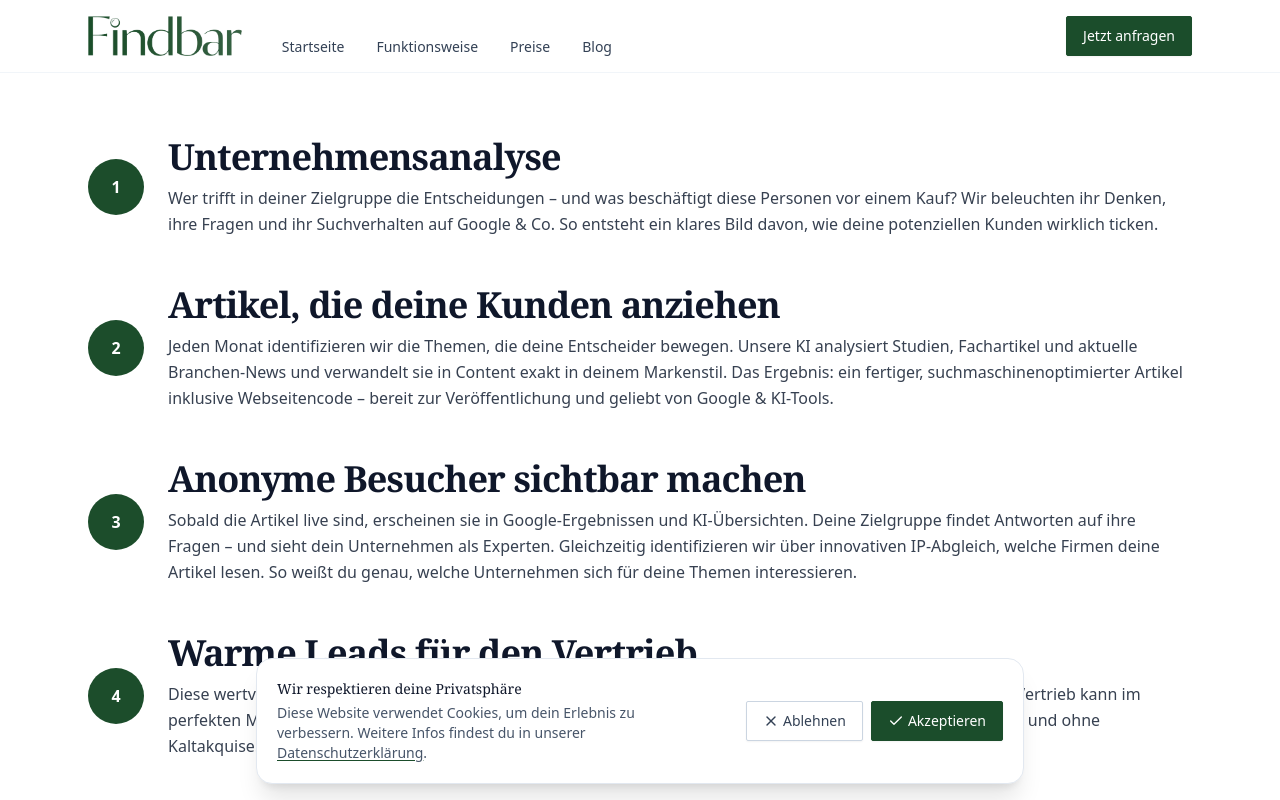
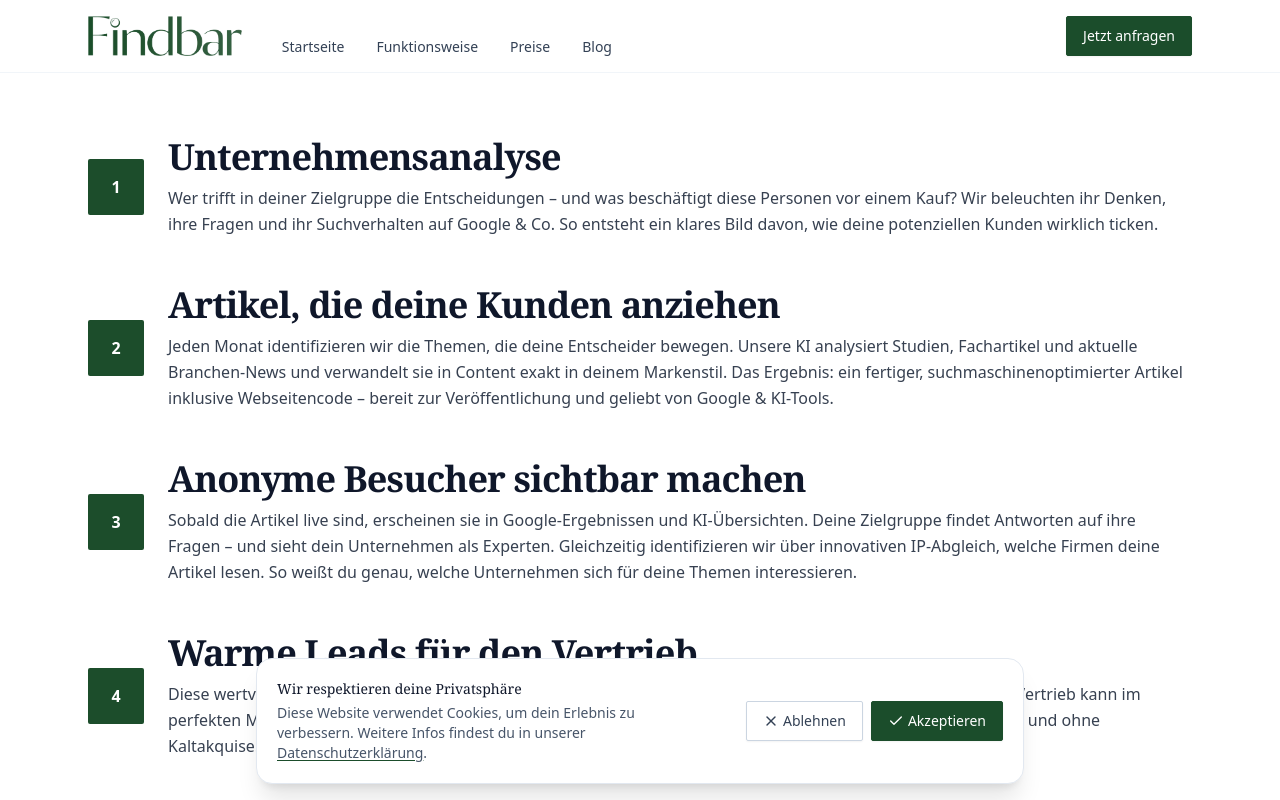
Before and after one commit to lennartnm/findbar_website, a Next.js app: page /funktionsweise in a window 1280 px wide. Shown: the top 800 px of the page. Built offline with nearby package versions, Linux system fonts and the light colour scheme.

Commit message:
Update page.tsx

```diff
--- a/src/app/funktionsweise/page.tsx
+++ b/src/app/funktionsweise/page.tsx
@@ -70,7 +70,7 @@ export default function Page() {
                   {/* Nummern-Kreis (keine Verbindungslinie) */}
                   <div className="flex items-center justify-center">
                     <span
-                      className="inline-flex h-12 w-12 items-center justify-center rounded-full text-white font-semibold
+                      className="inline-flex h-12 w-12 items-center justify-center rounded-sm text-white font-semibold
                                  md:h-14 md:w-14"
                       style={{ backgroundColor: "#1c4d2b" }}
                     >
```
